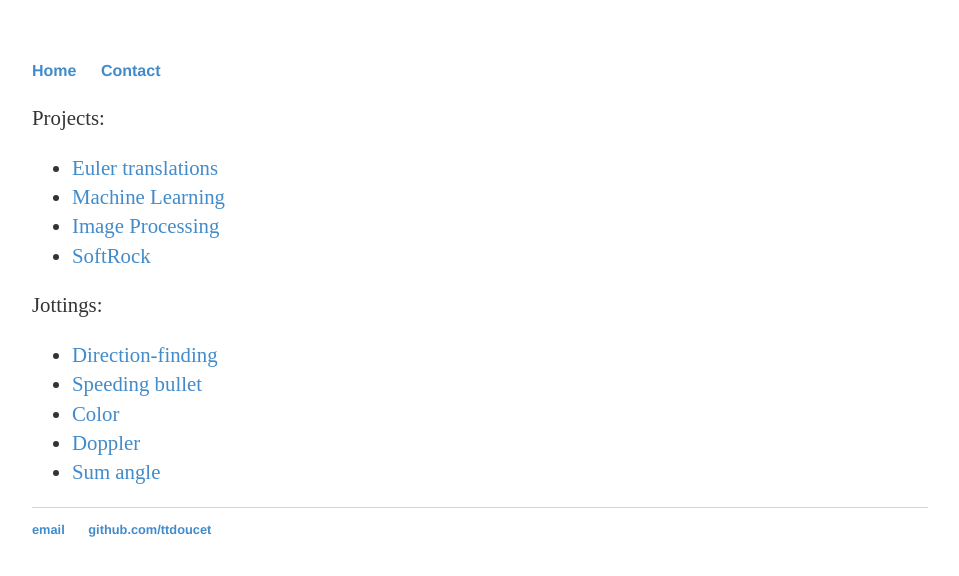
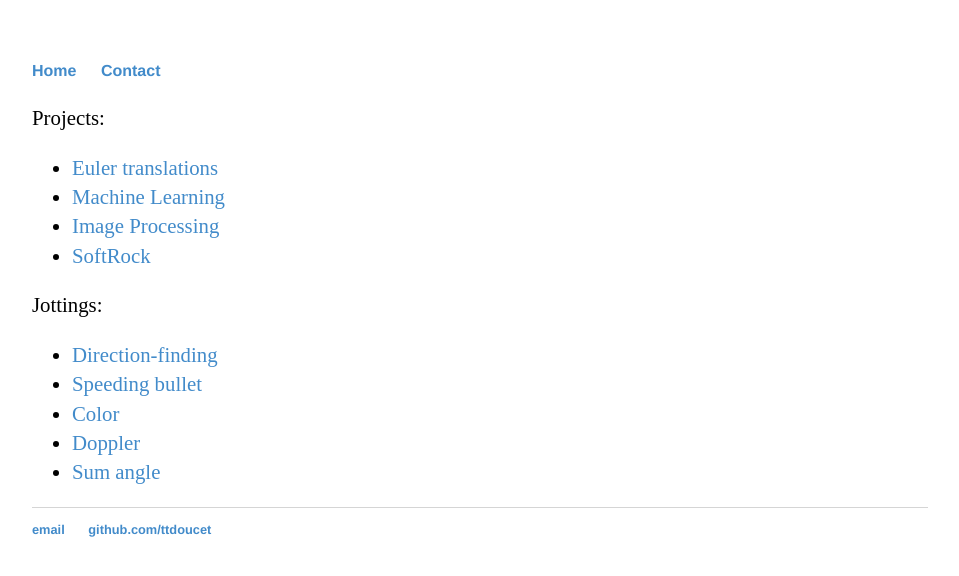
Before and after one commit to ttdoucet/ttdoucet.github.io, a Jekyll site: the page built from index.md, in a window 1280 px wide. Shown: the top 576 px of the page, without its empty margins (160-1119 px from the left). Built offline with Jekyll 4.4.1, drawn with Linux system fonts in a browser that asks for light colours.

Commit message:
Removed illegal color spec.

```diff
--- a/css/lambent.scss
+++ b/css/lambent.scss
@@ -11,10 +11,11 @@ body { margin: 60px auto; width: 70%; }
     body { margin: 60px auto; width: 95%; }
 }
 
+
 a { text-decoration: none; color:#428bca; }
 a:hover { text-decoration: underline; }
 
-p, ul { font-size: 1.3em; line-height: 1.4em; color: #333; }
+p, ul { font-size: 1.3em; line-height: 1.4em; }
 ul ul { font-size: 100%; }
 
 h1, h2, h3, h4 { font-family: 'Helvetica', 'Arial', 'Sans-Serif'; }
```
